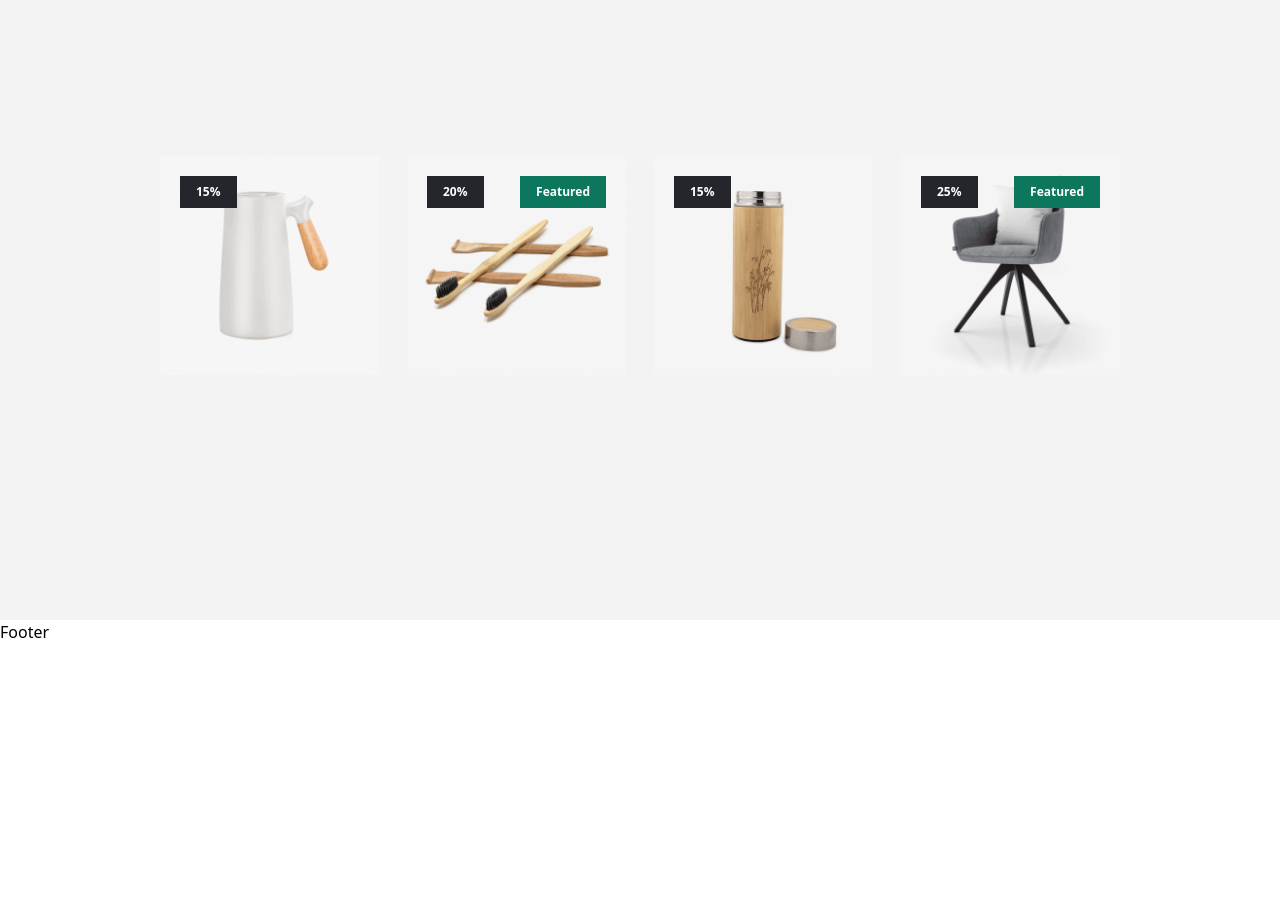
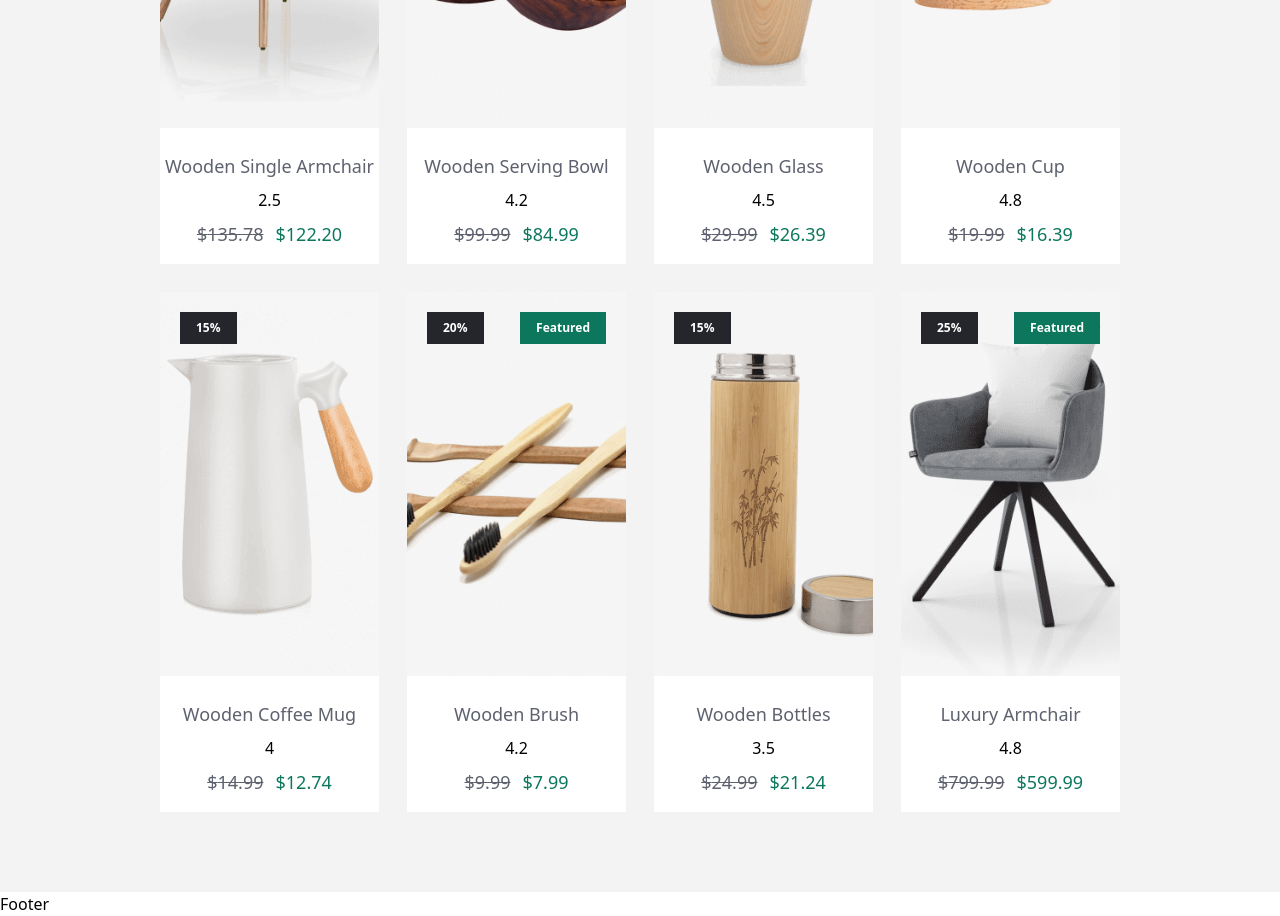
Before and after one commit to gabriellamsa/ecommerce-website, a React (Vite) app: page / in a window 1280 px wide. Shown: the part 1860-2776 px from the top of the page. Before the commit the page ends 2504 px from the top, so only its background shows below. Built offline with nearby package versions, Linux system fonts and the light colour scheme.

Commit message:
Add product details section with title, rating, and price display

```diff
--- a/src/assets/data/data.js
+++ b/src/assets/data/data.js
@@ -93,7 +93,7 @@ export const herolist = [
 export const productlists = [
   {
     id: 1,
-    title: "Wooden single drawer",
+    title: "Wooden Single Armchair",
     images: [
       { image: "../images/product/product1.png" },
     ],
@@ -181,6 +181,7 @@ export const productlists = [
   },
   {
     id: 6,
+    title: "Wooden Brush",
     description: "",
     images: [
       { image: "../images/product/product6.png" },
@@ -215,7 +216,7 @@ export const productlists = [
   },
   {
     id: 8,
-    title: "Luxury Couch",
+    title: "Luxury Armchair",
     description: "",
     images: [
       { image: "../images/product/product8.png" },
--- a/src/screen/product/ProductCard.jsx
+++ b/src/screen/product/ProductCard.jsx
@@ -1,5 +1,7 @@
 import { IoMdHeart } from "react-icons/io";
 import { IoCart } from "react-icons/io5";
+import { NavLink } from "react-router-dom";
+import { BodyOne } from "../../components/common/CustomComponents";
 
 export const ProductCard = ({
   id,
@@ -23,7 +25,7 @@ export const ProductCard = ({
               key={index}
               src={cover?.image}
               alt={id}
-              className="w-full object-cover"
+              className="w-full h-full object-cover"
             />
           ))}
           <div className="flex justify-between w-full p-5 absolute top-0 left-0">
@@ -46,6 +48,28 @@ export const ProductCard = ({
             </button>
           </div>
         </div>
+        <div className="details flex items-center flex-col bg-white pt-6">
+          <NavLink to={`/product-details/${id}`}>
+            <BodyOne>{title}</BodyOne>
+          </NavLink>
+          <div className="flex items-center gap-2 -mt-2 mb-2">{rating}</div>
+          <div className="flex items-center gap-3">
+            {price.slice(0, 1).map((priceItem, index) => (
+              <>
+                <BodyOne className="line-through" key={index}>
+                  ${priceItem.value}
+                </BodyOne>
+                <BodyOne className="text-primary-green">
+                  $
+                  {(
+                    priceItem.value -
+                    (priceItem.value * discount) / 100
+                  ).toFixed(2)}
+                </BodyOne>
+              </>
+            ))}
+          </div>
+        </div>
       </div>
     </>
   );
```
